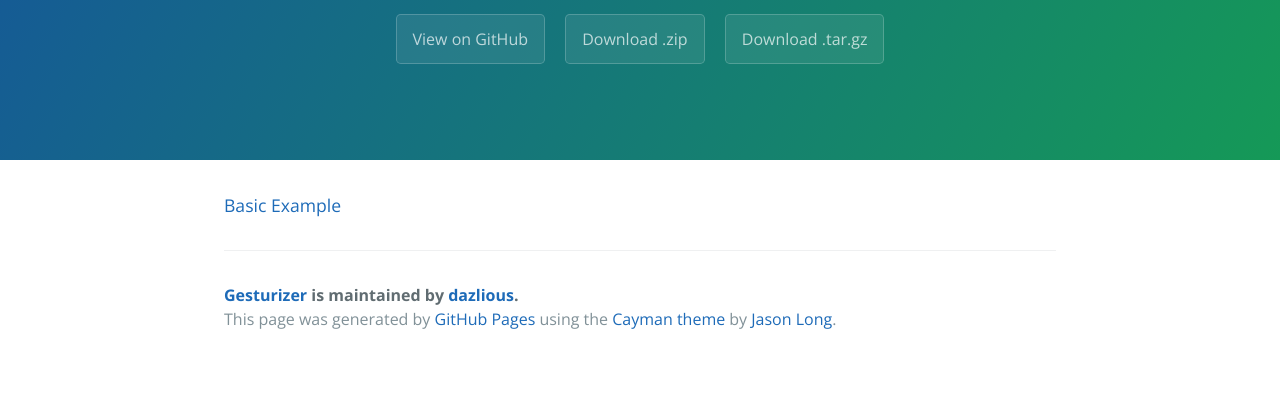
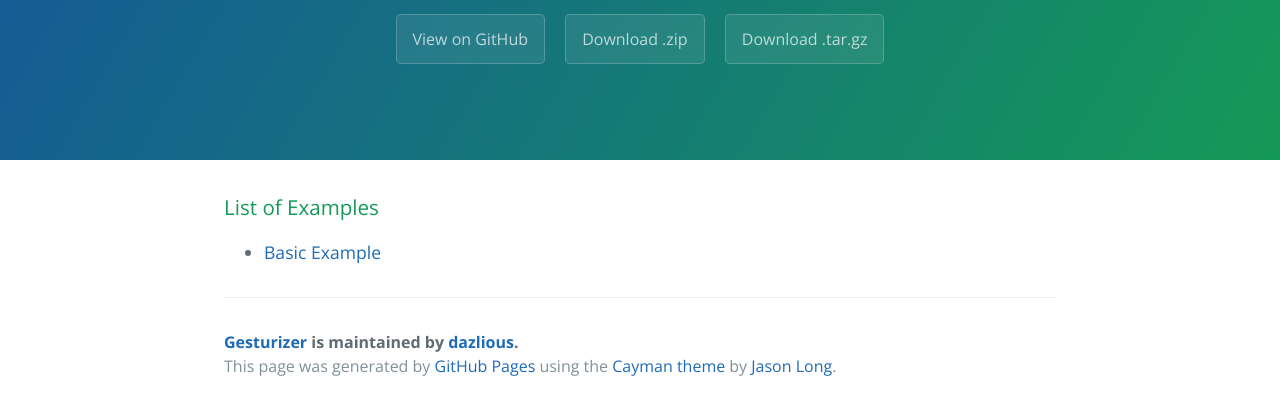
Before and after one commit to dazlious/gesturizer, a plain HTML site: page index.html in a window 1280 px wide. Shown: the part 176-590 px from the top of the page. Drawn offline with nearby package versions, Linux system fonts and the light colour scheme.

Commit message:
gh page updated

```diff
--- a/index.html
+++ b/index.html
@@ -20,7 +20,10 @@
 
     <section class="main-content">
 
-      <a href="examples/basic/index.html">Basic Example</a>
+      <h3>List of Examples</h3>
+      <ul>
+        <li><a href="examples/basic/index.html">Basic Example</a></li>
+      </ul>
 
       <footer class="site-footer">
         <span class="site-footer-owner"><a href="https://github.com/dazlious/gesturizer">Gesturizer</a> is maintained by <a href="https://github.com/dazlious">dazlious</a>.</span>
```
